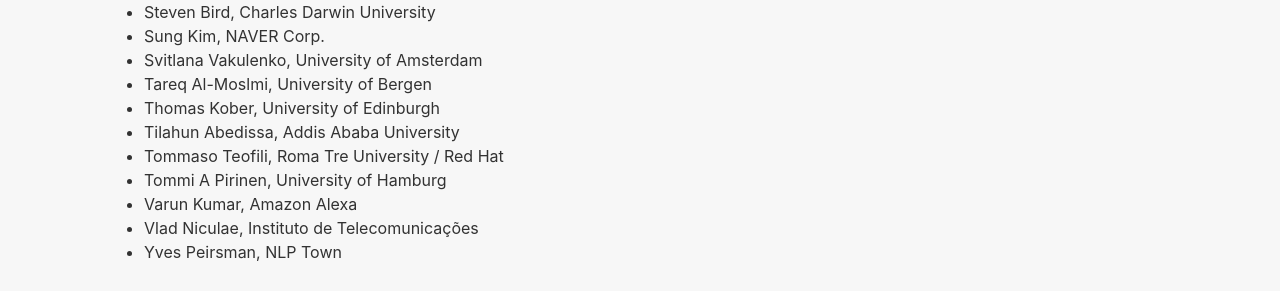
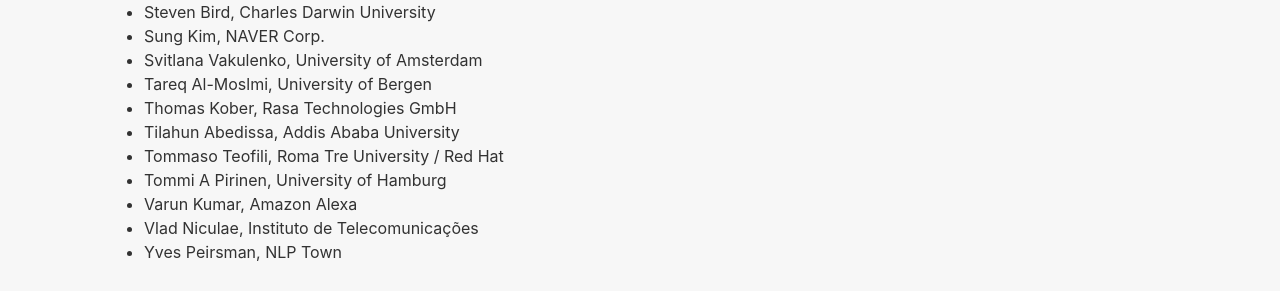
Before and after one commit to nlposs/nlposs.github.io, a Jekyll site: the page built from 2020/index.md, in a window 1280 px wide and 900 px high, scrolled down 5387 px. Shown: the part 320-611 px from the top of the window. Built offline with Jekyll 4.4.1, drawn with Linux system fonts in a browser that asks for light colours.

Commit message:
Update index.md

```diff
--- a/2020/index.md
+++ b/2020/index.md
@@ -182,7 +182,7 @@
  - Sung Kim, NAVER Corp.
  - Svitlana Vakulenko, University of Amsterdam
  - Tareq Al-Moslmi, University of Bergen
- - Thomas Kober, University of Edinburgh
+ - Thomas Kober, Rasa Technologies GmbH
  - Tilahun Abedissa, Addis Ababa University
  - Tommaso Teofili, Roma Tre University / Red Hat
  - Tommi A Pirinen, University of Hamburg
```
